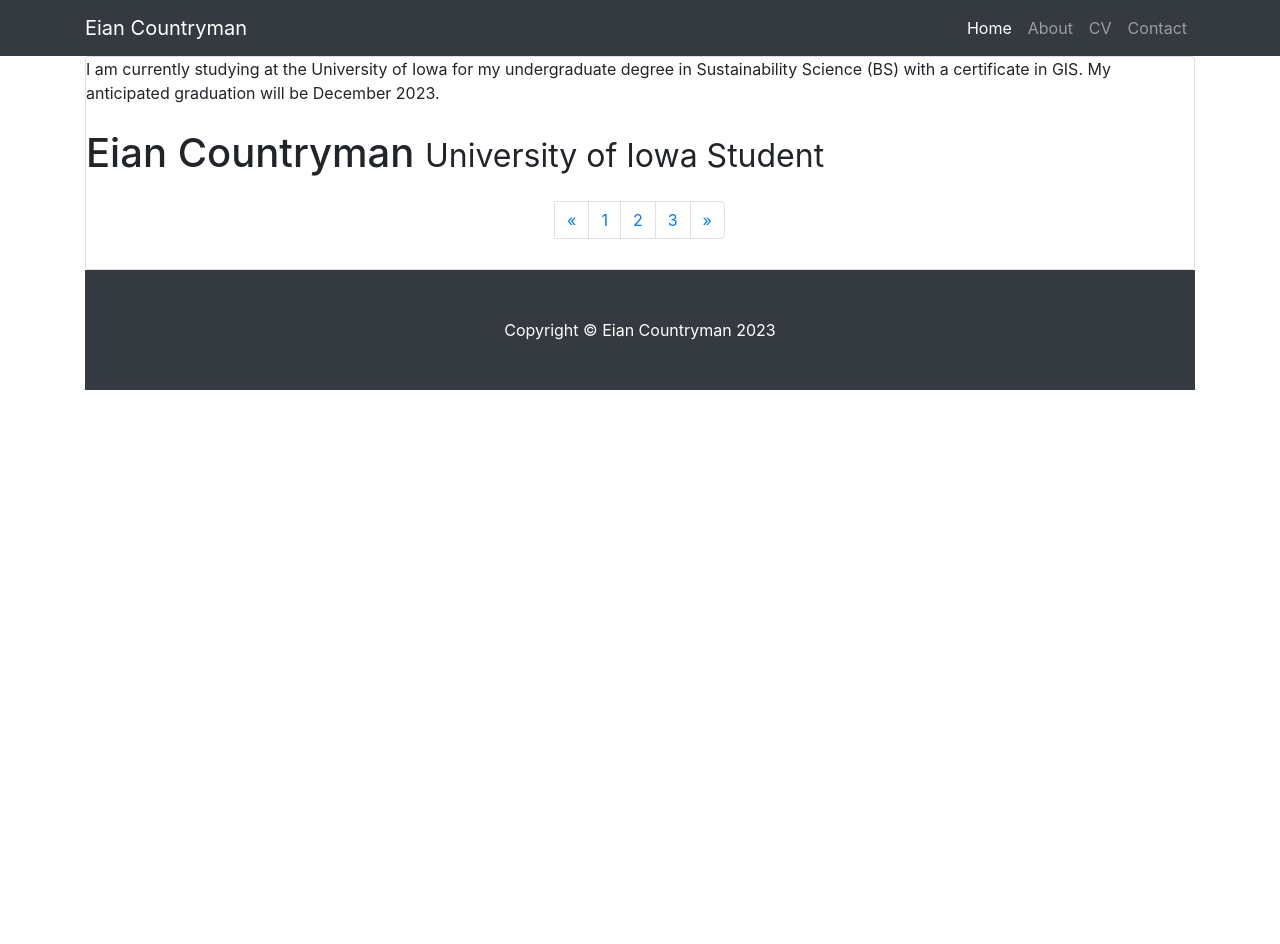
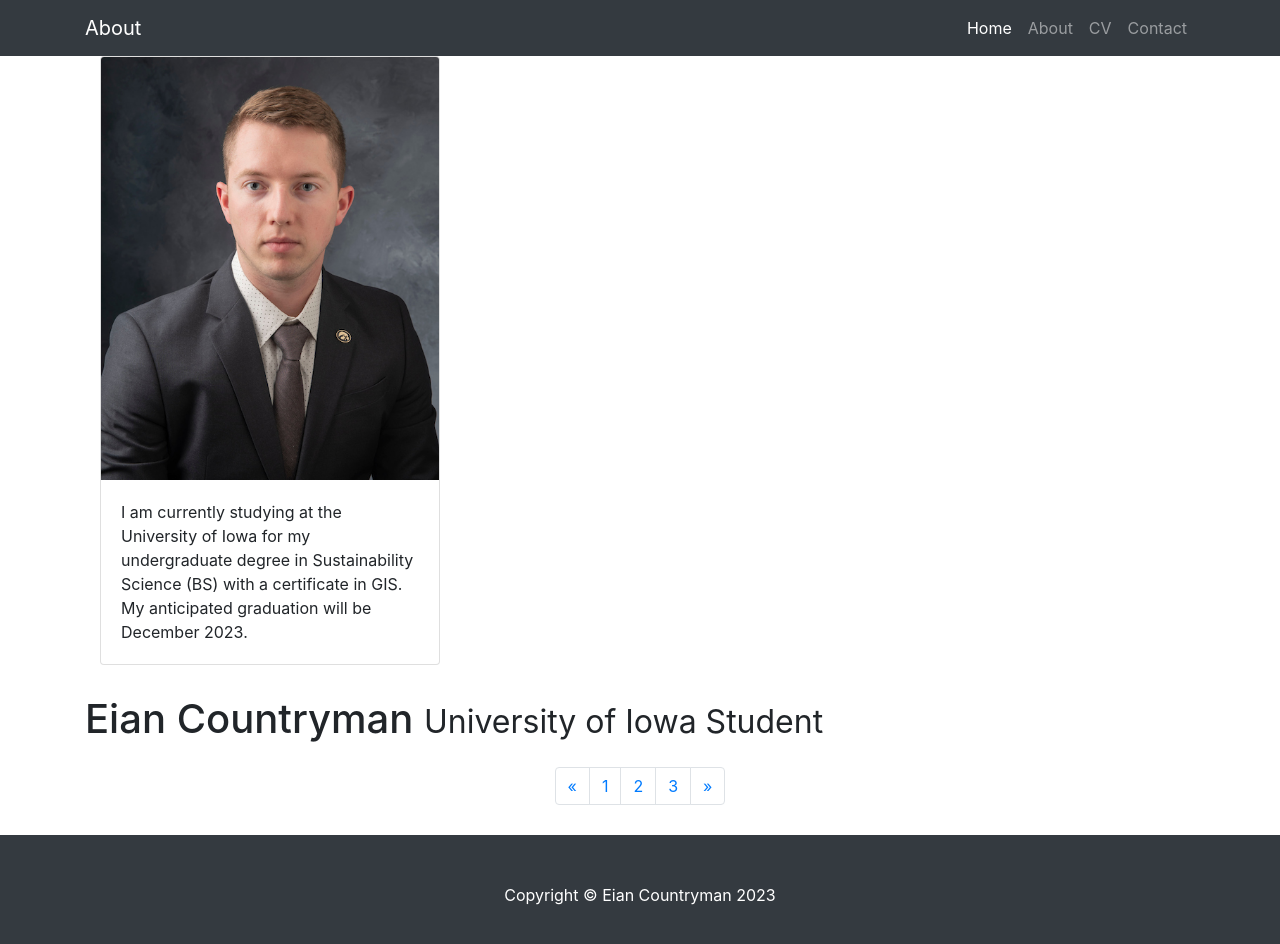
Before and after one commit to geog3540/ecountryman, a website: page shortbio.html in a window 1280 px wide. Before the commit the page ends 800 px from the top, so only its background shows below. Drawn offline with Linux system fonts and the light colour scheme.

Commit message:
bio touches

```diff
--- a/shortbio.html
+++ b/shortbio.html
@@ -23,7 +23,7 @@
     <!-- Navigation -->
     <nav class="navbar navbar-expand-lg navbar-dark bg-dark fixed-top">
       <div class="container">
-        <a class="navbar-brand" href="#">Eian Countryman</a>
+        <a class="navbar-brand" href="#">About</a>
         <button class="navbar-toggler" type="button" data-toggle="collapse" data-target="#navbarResponsive" aria-controls="navbarResponsive" aria-expanded="false" aria-label="Toggle navigation">
           <span class="navbar-toggler-icon"></span>
         </button>
@@ -50,10 +50,14 @@
 
     <!-- Page Content -->
     <div class="container">
-          <div class="card h-100">
-			<a src="#" </a>
-			<p class="card-text">I am currently studying at the University of Iowa for my undergraduate degree in Sustainability Science (BS) with a certificate in GIS. My anticipated graduation will be December 2023.</p>
-
+		<div class="col-lg-4 col-sm-6 portfolio-item">
+			<div class="card h-100">
+				<a ><img class="card-img-top" src="images/Portrait.jpg" alt=""></a>
+					<div class="card-body">
+						<p class="card-text">I am currently studying at the University of Iowa for my undergraduate degree in Sustainability Science (BS) with a certificate in GIS. My anticipated graduation will be December 2023.</p>
+					</div>
+			</div>
+		</div>
 
       <!-- Page Heading -->
       <h1 class="my-4">Eian Countryman
@@ -74,13 +78,13 @@
           </a>
         </li>
         <li class="page-item">
-          <a class="page-link" href="#">1</a>
+          <a class="page-link" href="index.html">1</a>
         </li>
         <li class="page-item">
-          <a class="page-link" href="#">2</a>
+          <a class="page-link" href="About">2</a>
         </li>
         <li class="page-item">
-          <a class="page-link" href="#">3</a>
+          <a class="page-link" href="Files/Resume_German 2023.pdf">3</a>
         </li>
         <li class="page-item">
           <a class="page-link" href="#" aria-label="Next">
```
Also changed, not shown: index.html (+3 -3 lines), images/Portrait.jpg (added).
